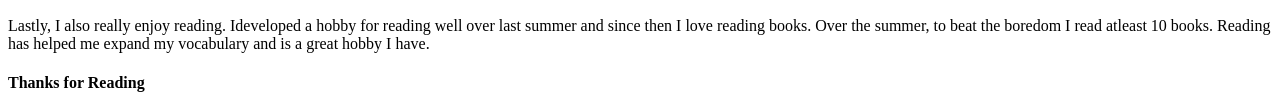
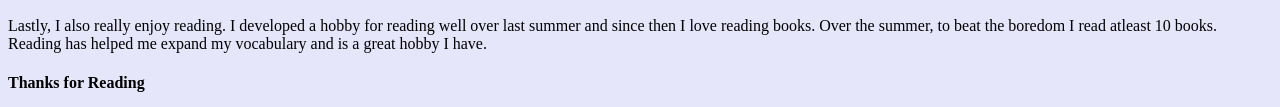
Before and after one commit to AditiBhattachar/AditiBhattachar.github.io, a plain HTML site: page index.html in a window 1280 px wide. Shown: the part 1581-1688 px from the top of the page. Drawn offline with Linux system fonts and the light colour scheme.

Commit message:
Update index.html

```diff
--- a/index.html
+++ b/index.html
@@ -17,14 +17,15 @@
     <p> Another one of my hobbies is playing sports. The sports i enjoy playing is volleyball, badminton and football. Volleyball is fun to play with my friends and as well in the school. I developed this as a hobby because I like trying out different things and playing new sports.  </p>
 <h2>Reading</h2>
     <img src="https://www.uopeople.edu/wp-content/uploads/2022/06/blaz-photo-zMRLZh40kms-unsplash-scaled.jpg" />
-    <p>Lastly, I also really enjoy reading. Ideveloped a hobby for reading well over last summer and since then I love reading books. Over the summer, to beat the boredom I read atleast 10 books. Reading has helped me expand my vocabulary and is a great hobby I have.</p>
+    <p>Lastly, I also really enjoy reading. I developed a hobby for reading well over last summer and since then I love reading books. Over the summer, to beat the boredom I read atleast 10 books. Reading has helped me expand my vocabulary and is a great hobby I have.</p>
 <h4>Thanks for Reading</h4>
     <ul>
       <l1>Painting</l1>
       <li>Sports</li>
       <li>Reading</li>
     </ul>
-body {
-    background-color: lavender;
-}
+<body style="background-color: lavender;">
+
+</body>
+
 </html>
```
